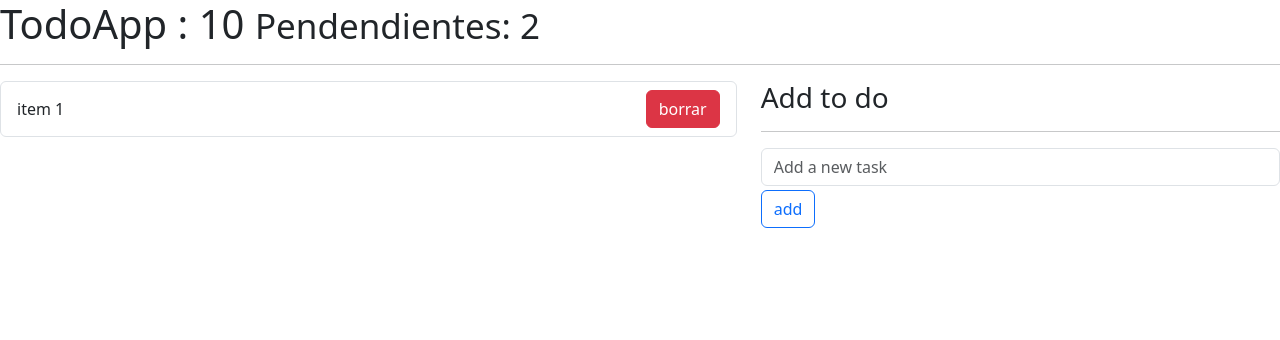
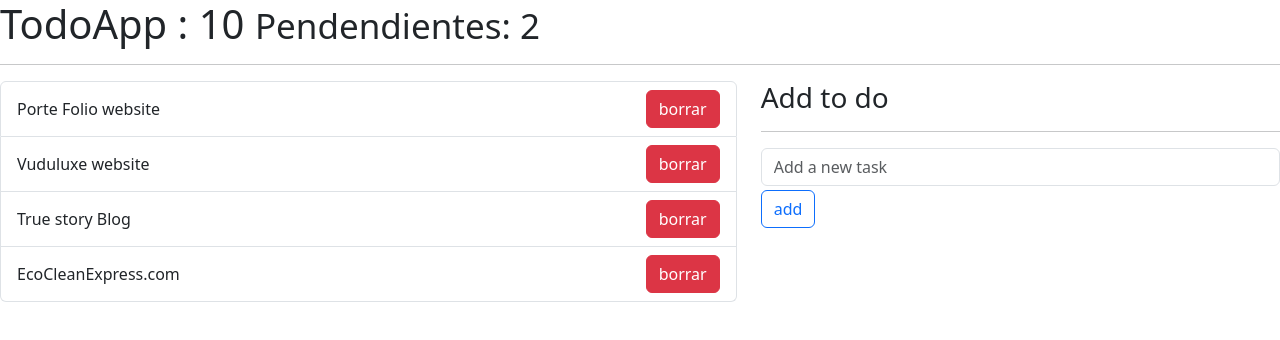
Before and after one commit to jeune07/Focusforge, a React (Vite) app: page / in a window 1280 px wide. Shown: the top 340 px of the page. Built offline with nearby package versions, Linux system fonts and the light colour scheme.

Commit message:
add task funcionality

```diff
--- a/src/focus/AddTodo.jsx
+++ b/src/focus/AddTodo.jsx
@@ -1,20 +1,45 @@
 import React from 'react'
 import FormCustumHook from '../formCustumHook/formCustumHook'
 
-const AddTodo = () => {
+const AddTodo = ({handlerNewTodo}) => {
 
-    const {}=FormCustumHook();
+
+
+    const {todo, form, onInputchange, onResetForm,} =FormCustumHook({
+      id:"",
+      todo:"",
+
+    });
+
+    const onFormSubmit =(event) => {
+      event.preventDefault();
+      if(todo.length <= 1){
+        return;
+      }
+
+      const newTodo={
+
+      id: new Date().getTime(),
+      todo:todo,
+      done: false,
+      }
+
+      handlerNewTodo(newTodo);
+
+    }
+
   return (
-    <>
-        <form>
+        <form onSubmit={onFormSubmit}>
           <input
           className='form-control'
           type="text"
-          value=""
+          value={todo}
+          name="todo"
           placeholder='Add a new task'
+          onChange={onInputchange}
            />
+           <button type="submit" className='btn btn-outline-primary mt-1'> add</button>
         </form>
-    </>
   )
 }
 
--- a/src/focus/TodoApp.jsx
+++ b/src/focus/TodoApp.jsx
@@ -34,7 +34,18 @@ const TodoApp = () => {
     }
   ]
 
-  const [state, dispatch] = useReducer(todoReducer, inicialState)
+  const [todos, dispatch] = useReducer(todoReducer, inicialState)
+
+  const  handlerNewTodo=(todo)=> {
+
+    const action ={
+      type : '[TODO] Add Todo',
+      payload:todo
+    }
+
+    dispatch(action)
+
+  }
 
   return (
     <div>
@@ -42,13 +53,13 @@ const TodoApp = () => {
      <hr />
      <div className="row">
       <div className="col-7">
-      <TodoList/>
+      <TodoList todos={todos}/>
       </div>
       <div className="col-5">
         <h3>  Add to do</h3>
         <hr />
-        <AddTodo />
-        <button type="submit" className='btn btn-outline-primary mt-1'> add</button>
+        <AddTodo handlerNewTodo={handlerNewTodo}/>
+
       </div>
      </div>
 
--- a/src/focus/TodoItem.jsx
+++ b/src/focus/TodoItem.jsx
@@ -1,14 +1,17 @@
 import React from "react";
 
-const TodoItem = () => {
+const TodoItem = ({id,todo,done}) => {
+
   return (
     <>
-      <li className="list-group-item d-flex  justify-content-between">
-        <span className="align-self-center">item 1</span>
+      <li  className="list-group-item d-flex  justify-content-between">
+        <span className="align-self-center">{todo.todo}</span>
         <button className="btn btn-danger">borrar</button>
       </li>
     </>
   );
 };
 
+
+
 export default TodoItem;
--- a/src/focus/TodoList.jsx
+++ b/src/focus/TodoList.jsx
@@ -1,13 +1,18 @@
 import React from "react";
 import TodoItem from "./TodoItem";
 
-const TodoList = () => {
+const TodoList = ({todos=[]}) => {
   return (
-    <div>
       <ul className="list-group">
-        <TodoItem />
+      {
+        todos.map(todo=>(
+           <TodoItem todo={todo} key={todo.id}/>
+        ))
+
+      }
+
       </ul>
-    </div>
+
   );
 };
 
--- a/src/focus/todoReducer.js
+++ b/src/focus/todoReducer.js
@@ -1,11 +1,8 @@
-export const todoReducer = (inicialState, action) => {
+export const todoReducer = (initialState = [], action) => {
   switch (action.type) {
-    case value:
-      throw new Error("action.type =  ABC no esta implementada");
-
-      break;
-
+    case '[TODO] Add Todo':
+      return [...initialState, action.payload];
     default:
-      break;
+      return initialState;
   }
 };
--- a/src/formCustumHook/FormCustumHook.jsx
+++ b/src/formCustumHook/FormCustumHook.jsx
@@ -1,6 +1,7 @@
 import React, { useEffect, useState } from "react";
 
 const FormCustumHook = (inicialForm = {}) => {
+
   const [form, setFormState] = useState(inicialForm);
 
   const onInputchange = ({ target }) => {
@@ -10,10 +11,15 @@ const FormCustumHook = (inicialForm = {}) => {
       [name]: value,
     });
   };
+
+  const onResetForm =() => {
+    setFormState(inicialForm);
+  }
   return {
     ...form,
     form,
     onInputchange,
+    onResetForm,
   };
 };
 
```
